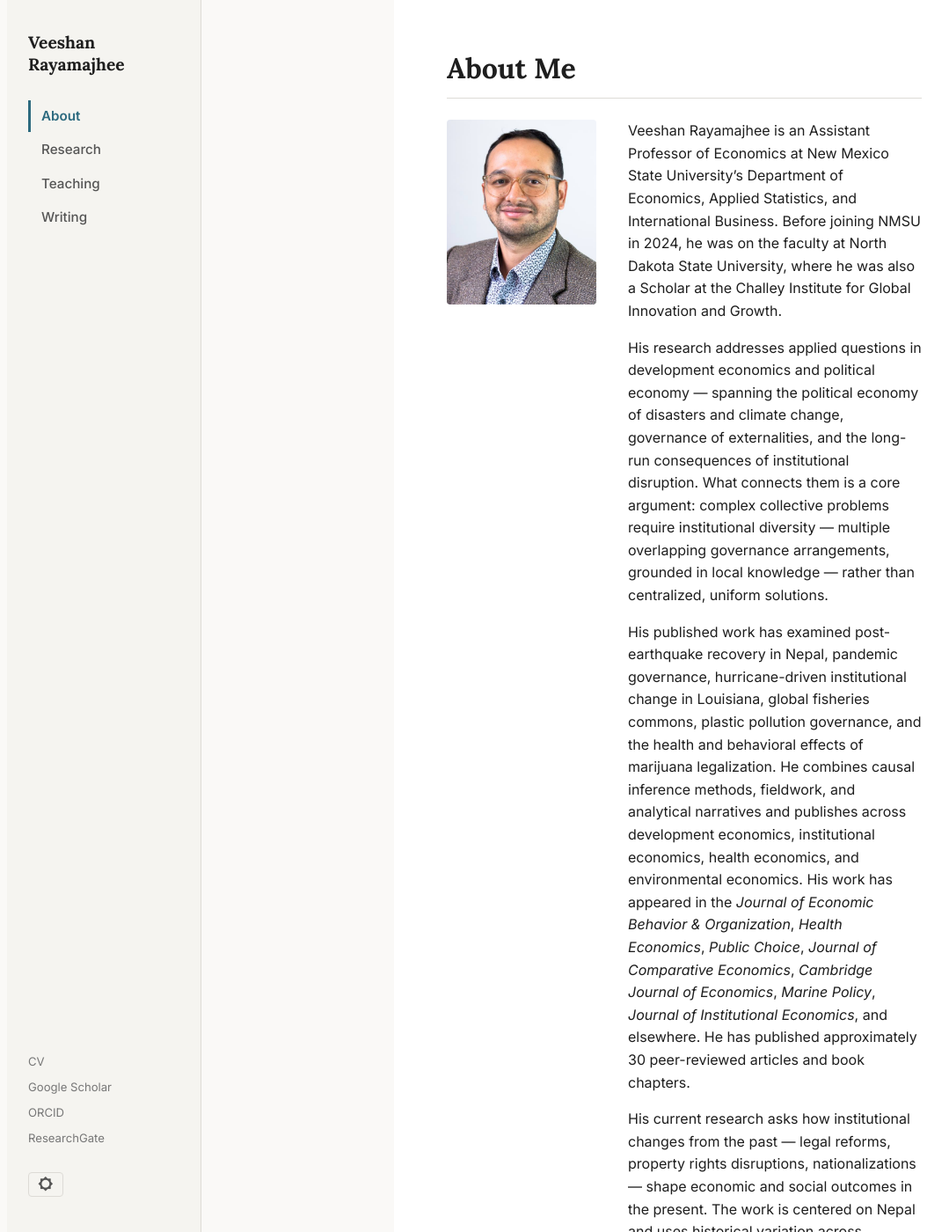
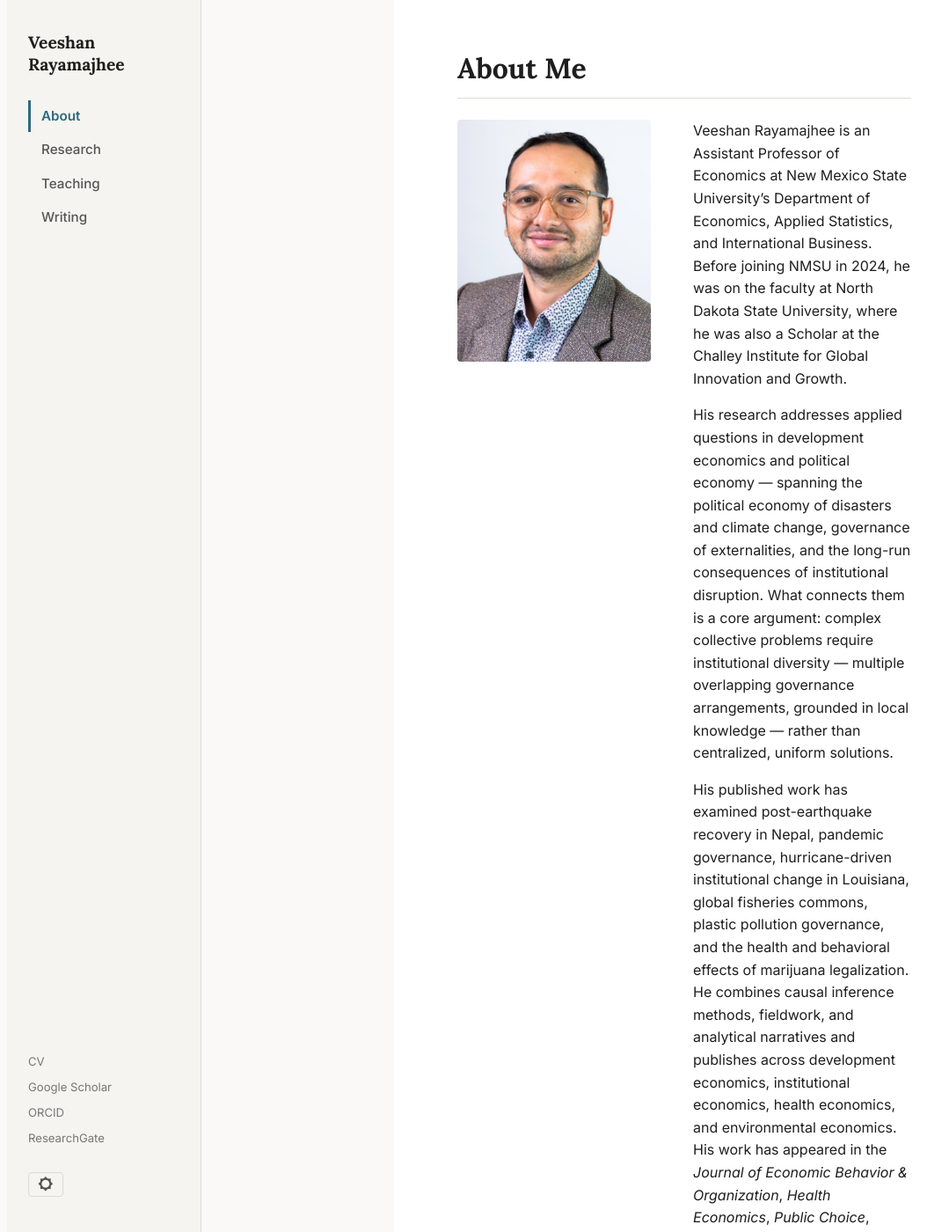
Before and after one commit to veeshanr/veeshanr.github.io, a Jekyll site: the page built from pages/about.md, in a window 1280 px wide and 1400 px high. Shown: the whole window at 88% size, without its empty margins (82-1161 px from the left). Built offline with Jekyll 4.4.1, drawn with Linux system fonts in a browser that asks for light colours.

Commit message:
Fix: widen content area, enlarge photo column

```diff
--- a/css/layout.css
+++ b/css/layout.css
@@ -140,14 +140,15 @@
 .main-content {
   grid-column: 2;
   margin-left: var(--sidebar-width);
-  padding: 52px 60px 48px;
+  padding: 52px 72px 48px;
   min-height: 100vh;
   background: var(--bg-light);
   box-sizing: border-box;
+  max-width: 860px;
 }
 
 .main-content article {
-  max-width: var(--content-max);
+  width: 100%;
 }
 
 .page-title {
@@ -166,14 +167,14 @@
 
 .about-grid {
   display: grid;
-  grid-template-columns: 170px 1fr;
-  gap: 36px;
+  grid-template-columns: 220px 1fr;
+  gap: 48px;
   align-items: start;
 }
 
 .about-photo img {
-  width: 170px;
-  height: 210px;
+  width: 220px;
+  height: 275px;
   object-fit: cover;
   object-position: center top;
   border-radius: 4px;
```
